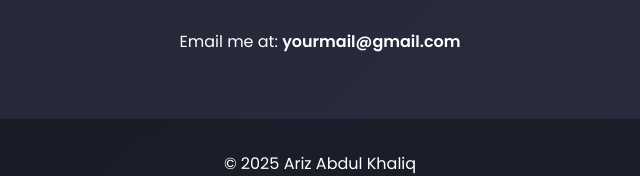
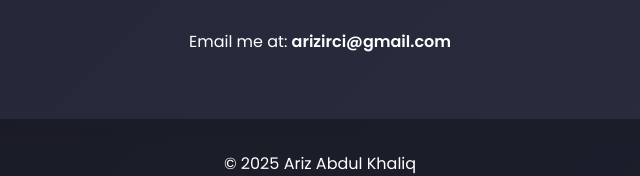
Before and after one commit to arizirci/ak, a plain HTML site: page index.html in a window 1280 px wide. Shown: the part 2079-2255 px from the top of the page, 320-960 px from the left. Drawn offline with Linux system fonts and the light colour scheme.

Commit message:
index.html

```diff
--- a/index.html
+++ b/index.html
@@ -89,7 +89,7 @@
 
   <section id="contact">
     <h2>Contact</h2>
-    <p style="text-align:center;">Email me at: <strong>yourmail@gmail.com</strong></p>
+    <p style="text-align:center;">Email me at: <strong>arizirci@gmail.com</strong></p>
   </section>
 
   <footer>
```
